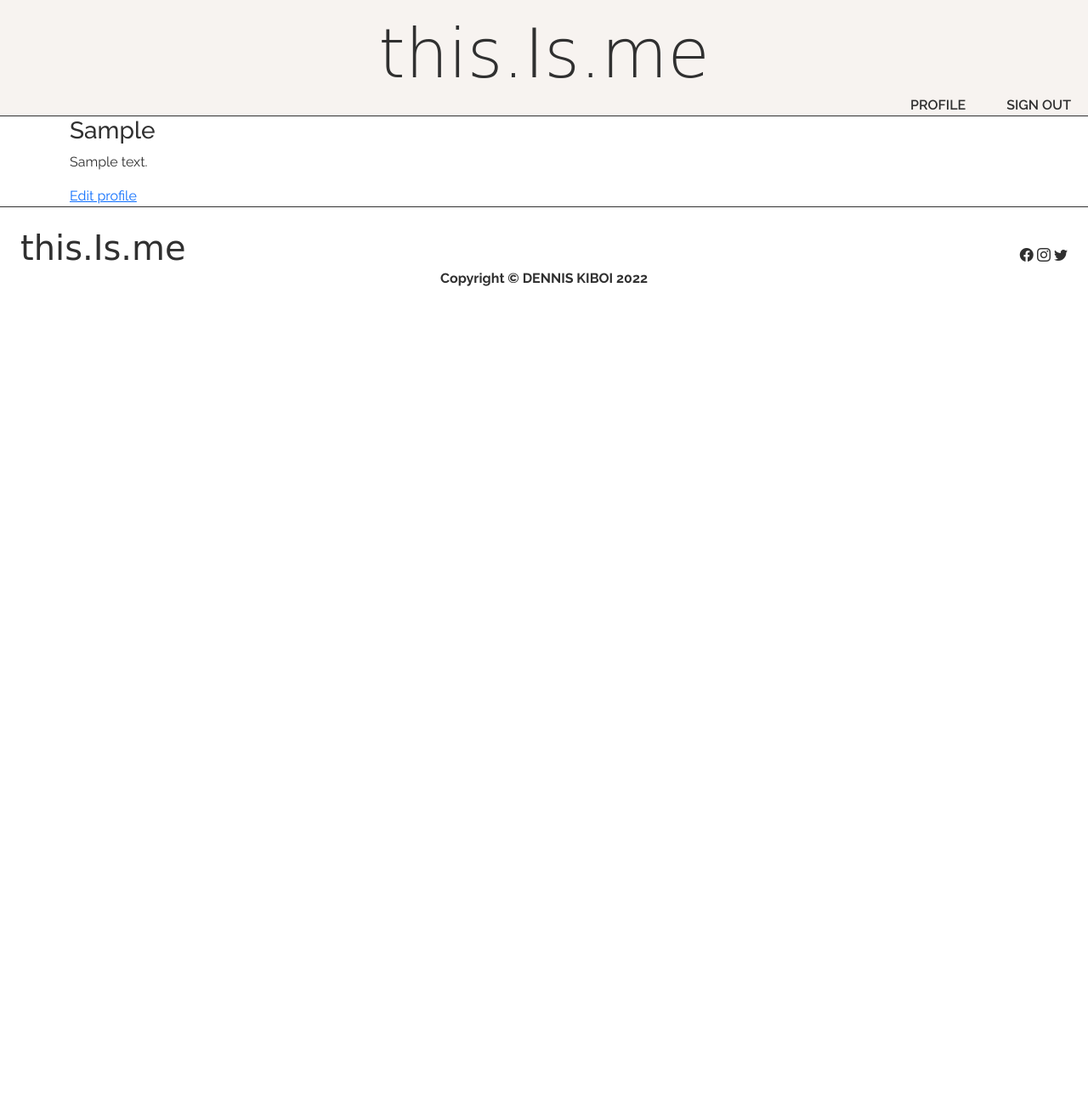
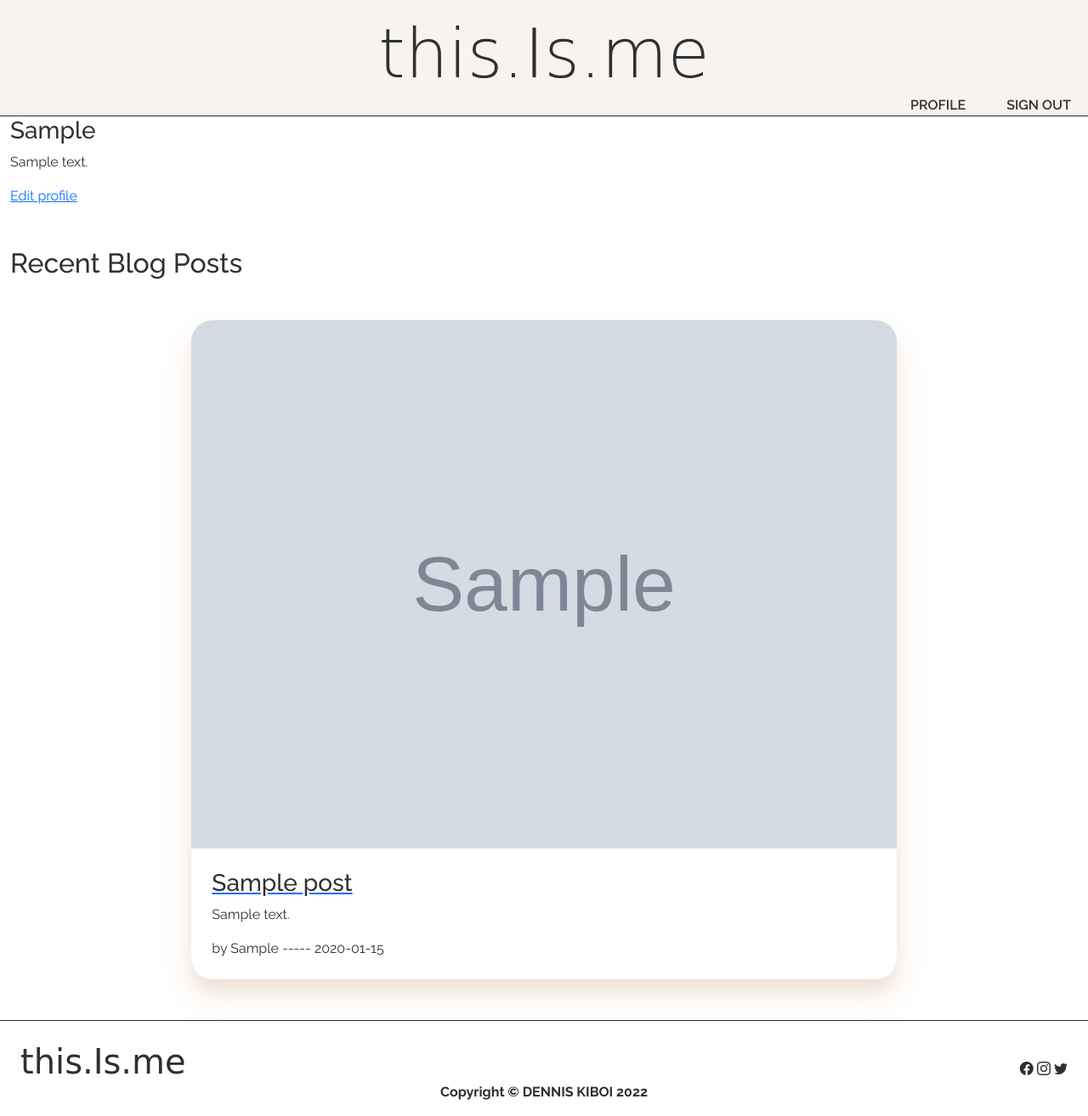
Before and after one commit to mururi/this_is_me, a Flask app: a page that uses app/templates/profile/profile.html in a window 1280 px wide. Shown: the whole page at 85% size. Before the commit the page ends 337 px from the top, so only its background shows below. Run offline with Flask 2, Linux system fonts and the light colour scheme; a user stored in the database is signed in; tables that the repository leaves empty hold one stand-in row (values such as "Sample post"); grey boxes marked "Sample" are stand-in pictures; some libraries are stand-ins or nearby versions; some web fonts are replaced.

Commit message:
Style profile page and fourOwfour page

```diff
--- a/app/main/views.py
+++ b/app/main/views.py
@@ -24,8 +24,8 @@ def profile(uname):
     if user is None:
         abort(404)
 
-
-    return render_template("profile/profile.html", user = user)
+    posts = user.posts
+    return render_template("profile/profile.html", user = user, posts = posts)
 
 @main.route('/user/<uname>/update',methods = ['GET','POST'])
 @login_required
--- /dev/null
+++ b/app/static/css/fourOwfour.css
@@ -0,0 +1,3 @@
+.fourOwfour {
+  min-height: calc(100vh - 137px - 121px);
+}
--- a/app/templates/profile/profile.html
+++ b/app/templates/profile/profile.html
@@ -1,7 +1,7 @@
 {% extends 'base.html'%}
 
 {% block content %}
-<div class="container">
+<div class="container-xxl">
   <div class="row">
     <!-- displaying  Username-->
     <div class="col-md-4">
@@ -17,11 +17,28 @@
       <a href="{{url_for('main.update_profile',uname=user.username)}}">Edit profile</a>
       {% endif %}
 
-    <!-- Display User Posts -->
-
+    </div>
 
   </div>
-
+  <!-- Display User Posts -->
+  <h2 class="my-5">Recent Blog Posts</h2>
+  <div class="row d-flex justify-content-center">
+    <div class="col-md-8">
+      <!-- All posts -->
+      {% for post in posts %}
+      <div class="card custom-card mb-5">
+        <img src="{{ url_for('static', filename=post.featured_img) }}" class="card-img-top card-img-style" alt="">
+        <div class="card-body p-4">
+          <a href="/post/{{ post.id }}">
+            <h3 class="card-title">{{ post.title }}</h3>
+          </a>
+          <p class="card-text">{{ post.content | truncate(500)}}</p>
+          <p class="card-text">by {{ post.user.username | title }} ----- {{ post.date_created.strftime('%Y-%m-%d') }}
+          </p>
+        </div>
+      </div>
+      {% endfor %}
+    </div>
   </div>
 
 </div>
```
Also changed, not shown: app/templates/fourOwfour.html (+14 -1 lines). Lines whose indentation alone changed are shown as unchanged.
